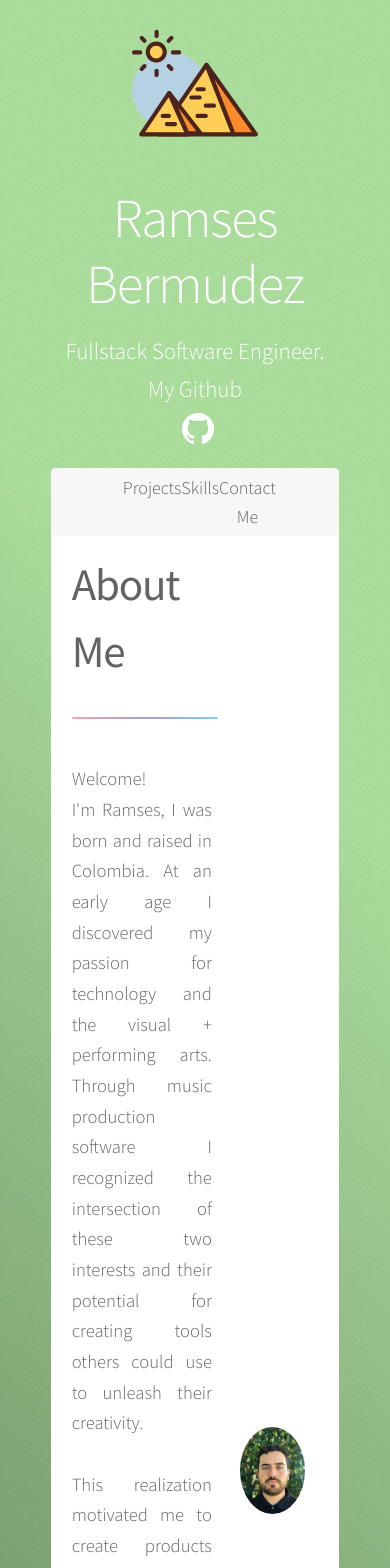
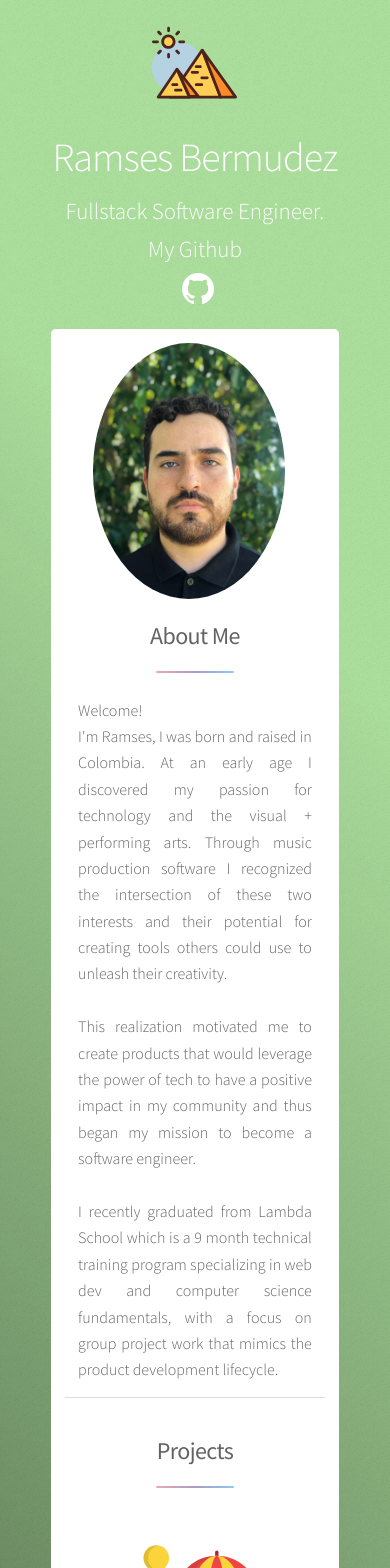
Before and after one commit to RamsesGB/react-portfolio, a React (Create React App) app in the folder ramses-portfolio/: page / in a window 390 px wide. Shown: the top 1568 px of the page. Built offline with nearby package versions, Linux system fonts and the light colour scheme.

Commit message:
mobile styling complete

```diff
--- a/ramses-portfolio/src/Components/AboutMe/aboutMe.js
+++ b/ramses-portfolio/src/Components/AboutMe/aboutMe.js
@@ -7,7 +7,7 @@ function AboutMe() {
   return (
     <div id="About Me" className="AboutMe-Box Section">
       <div className="AboutMe-Content">
-        <h2>About Me</h2>
+        <h2 className="Mobile-Center-underline">About Me</h2>
         <p>
           Welcome!
           <br></br>
--- a/ramses-portfolio/src/Components/AboutMe/styling.css
+++ b/ramses-portfolio/src/Components/AboutMe/styling.css
@@ -27,3 +27,49 @@
   height: auto;
   border-radius: 100%;
 }
+
+@media (max-width: 768px) {
+  .AboutMe-Box {
+    display: flex;
+    flex-direction: column-reverse;
+    justify-content: space-around;
+  }
+
+  .AboutMe-PicBox {
+    width: auto;
+  }
+
+
+  .AboutMe-Content {
+    width: 90%;
+    text-align: justify;
+    margin: auto;
+  }
+
+  .Mobile-Center-underline {
+    text-align: center;
+  }
+
+  .Mobile-Center-underline:after {
+  margin-left: auto;
+  margin-right: auto;
+  }
+
+  .AboutMe-Content p {
+    width: 100%;
+    font-size: 1.6rem;
+  }
+
+  .AboutMe-Pic {
+    width: 192px;
+    height: auto;
+    border-radius: 100%;
+  }
+}
+
+@media (max-width: 450px) {
+  h2 {
+    margin-top: 8%;
+    font-size: 2.4rem;
+  }
+}
--- a/ramses-portfolio/src/Components/Header/styling.css
+++ b/ramses-portfolio/src/Components/Header/styling.css
@@ -32,3 +32,14 @@
   margin-left: 5%;
   margin-top: 4%;
 }
+
+@media (max-width: 767px) {
+  h1 {
+    font-size: 4rem;
+  }
+
+  .Header-Icon {
+    width: 85px;
+    height: auto;
+  }
+}
--- a/ramses-portfolio/src/Components/NavBar/styling.css
+++ b/ramses-portfolio/src/Components/NavBar/styling.css
@@ -13,3 +13,9 @@ nav {
   width: 50%;
   margin: 1.5% 0%;
 }
+
+@media (max-width: 768px) {
+  nav {
+    display: none;
+  }
+}
--- a/ramses-portfolio/src/Components/Projects/styling.css
+++ b/ramses-portfolio/src/Components/Projects/styling.css
@@ -52,7 +52,7 @@
   padding: 0% 1%;
 }
 
-@media(max-width: 999px) {
+@media(max-width: 1100px) {
   .Projects-Section {
     flex-flow: column wrap;
     justify-content: space-between;
--- a/ramses-portfolio/src/Components/Skills/skills.js
+++ b/ramses-portfolio/src/Components/Skills/skills.js
@@ -34,19 +34,19 @@ function Skills() {
             <img className="Icon-Img" alt="LESS icon" src={LESSIcon} />
           </li>
           <li className="Icon-Style Icon-5">
-            <img className="Icon-Img" alt="React icon" src={ReactIcon} />
+            <img className="Icon-Img" alt="React icon5" src={ReactIcon} />
             <h3>React</h3>
           </li>
           <li className="Icon-Style Icon-6">
-            <img className="Icon-Img" alt="Redux icon" src={ReduxIcon} />
+            <img className="Icon-Img" alt="Redux icon6" src={ReduxIcon} />
             <h3>Redux</h3>
           </li>
           <li className="Icon-Style Icon-7">
-            <img className="Icon-Img" alt="HTML icon" src={HTMLIcon} />
+            <img className="Icon-Img" alt="HTML icon7" src={HTMLIcon} />
             <h3>HTML5</h3>
           </li>
           <li className="Icon-Style Icon-8">
-            <img className="Icon-Img" alt="CSS Icon" src={CSSIcon} />
+            <img className="Icon-Img" alt="CSS Icon8" src={CSSIcon} />
             <h3>CSS</h3>
           </li>
         </ul>
--- a/ramses-portfolio/src/Components/Skills/styling.css
+++ b/ramses-portfolio/src/Components/Skills/styling.css
@@ -19,3 +19,9 @@
   display: flex;
   flex-flow: row wrap;
 }
+
+@media (max-width: 768px) {
+  .Icon-Style {
+    width: 48%;
+  }
+}
```
Also changed, not shown: ramses-portfolio/src/Components/ContactMe/contactMe.js (+0 -31 lines), ramses-portfolio/src/index.css (+5 -2 lines).
